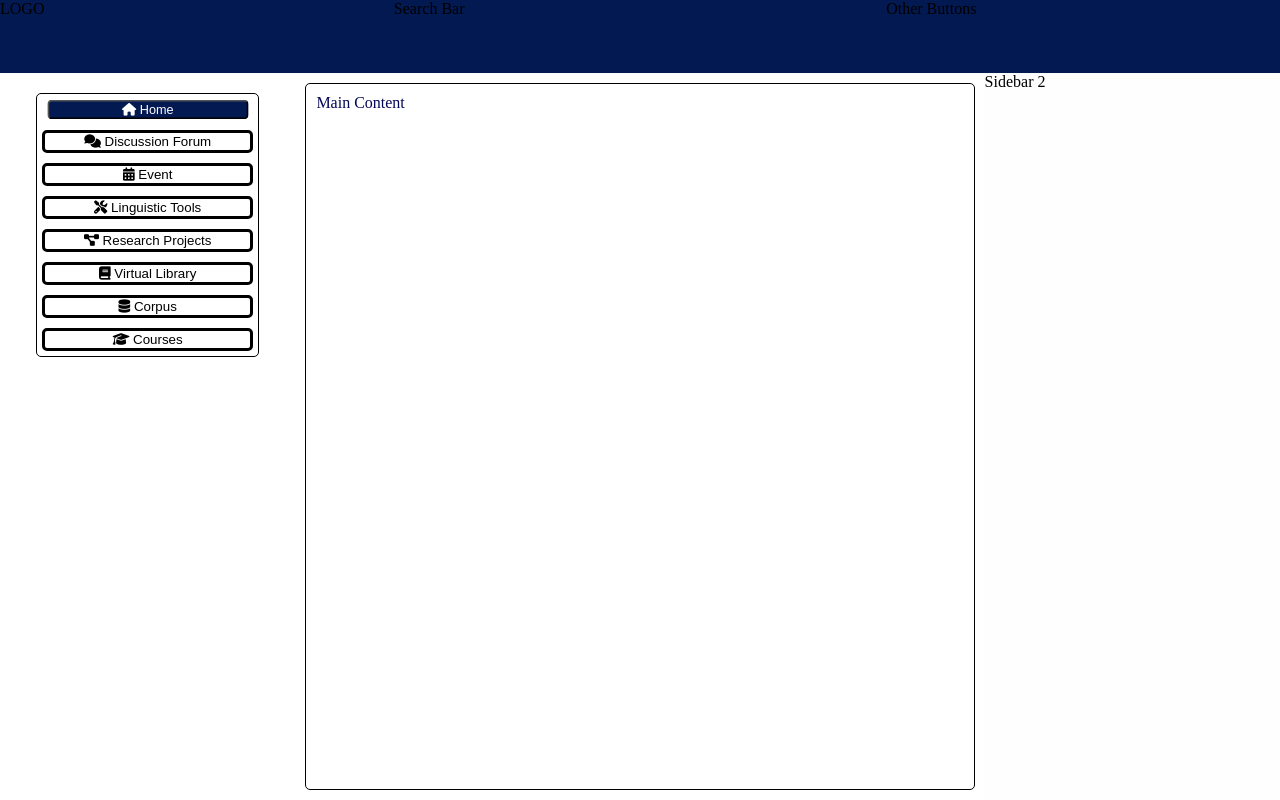
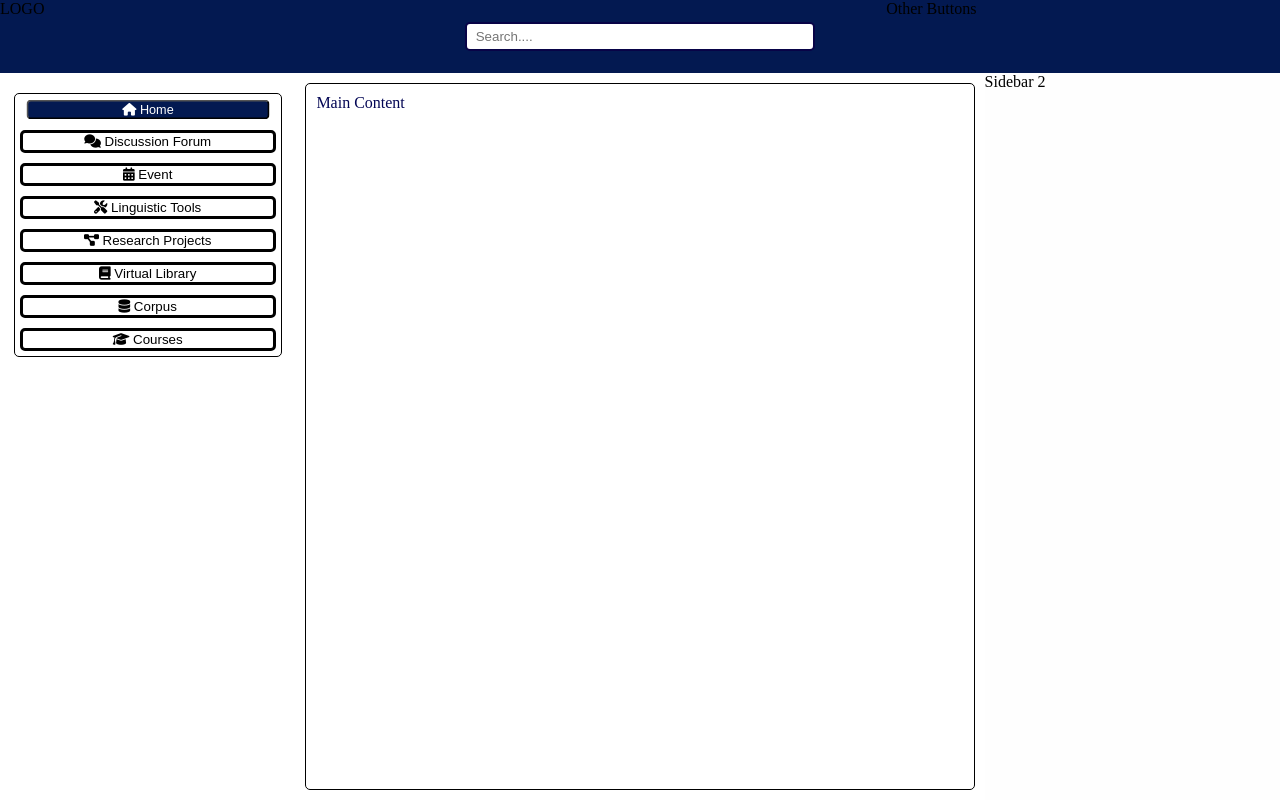
Before and after one commit to boujoudev/Collaborative-Platform-for-Arabic-Language-Processing, a React (Vite) app in the folder platforme-front/: page / in a window 1280 px wide. Built offline with nearby package versions, Linux system fonts and the light colour scheme.

Commit message:
front side barre

```diff
--- a/platforme-front/package.json
+++ b/platforme-front/package.json
@@ -11,7 +11,9 @@
   },
   "dependencies": {
     "react": "^19.0.0",
-    "react-dom": "^19.0.0"
+    "react-dom": "^19.0.0",
+    "react-icons": "^5.5.0",
+    "react-router-dom": "^7.3.0"
   },
   "devDependencies": {
     "@eslint/js": "^9.21.0",
--- a/platforme-front/src/App.css
+++ b/platforme-front/src/App.css
@@ -24,6 +24,9 @@ body {
     "side1 side1 side1 main main main main main main main side2 side2 side2";
 }
 
+/* 9esemT page dyali l des zones */
+/* *************************************************************************************************** */
+
 .platformName {
   grid-area: logo;
   background-color: rgb(3, 25, 81);
@@ -39,15 +42,7 @@ body {
   background-color: rgb(3, 25, 81);
 }
 
-.aside1 {
-  padding-top: 20px;
-  grid-area: side1;
-  background-color: rgb(255, 255, 255);
-  display: flex;
-  flex-direction: row;
-  align-items: start;
-  justify-content: center;
-}
+
 
 .aside2 {
   grid-area: side2;
@@ -68,12 +63,24 @@ main {
   -o-border-radius: 5px;
 }
 
+/* hada kamel mna w ahbet kamel side barre a gauche */
+/* ******************************************************** */
+.aside1 {
+  padding-top: 20px;
+  grid-area: side1;
+  background-color: rgb(255, 255, 255);
+  display: flex;
+  flex-direction: row;
+  align-items: start;
+  justify-content: center;
+}
+
 .menue {
   display: flex;
   flex-direction: column;
   /*height: 75%;
   */
-  width: 75%;
+  width: 90%;
   border: 1px solid black;
   border-radius: 5px;
   -webkit-border-radius: 5px;
@@ -92,6 +99,7 @@ main {
   -moz-border-radius: 5px;
   -ms-border-radius: 5px;
   -o-border-radius: 5px;
+
 }
 
 .false:hover {
@@ -113,3 +121,41 @@ main {
   -ms-border-radius: 5px;
   -o-border-radius: 5px;
 }
+
+/* hada kamel mna w etla3 kamel side barre a gauche */
+/* ******************************************************** */
+
+
+/* barre de recherch principale */
+.search{
+
+}
+
+#barreDeRecherchePrincipale{
+  color: black;
+  width: 350px;
+  padding: 5px;
+  font-size: auto;
+  border: 2px solid #080347;
+  border-radius: 5px;
+  outline: none;
+  transition: all 0.3s ease-in-out;
+  -webkit-border-radius: 5px;
+  -moz-border-radius: 5px;
+  -ms-border-radius: 5px;
+  -o-border-radius: 5px;
+}
+
+.barreDeRecherch {
+  grid-area: barR;
+  background-color: rgb(3, 25, 81);
+  display: flex;
+  flex-direction: row;
+  align-items: center;
+  justify-content: center;
+
+}
+
+
+
+/* ************************************************************************ */
--- a/platforme-front/src/App.jsx
+++ b/platforme-front/src/App.jsx
@@ -1,11 +1,14 @@
 import "./App.css";
 import SIdeBarre1 from "./component/SIdeBarre1";
+import BarreDERecherche from "./component/BarreDERecherche";
 
 function App() {
   return (
     <div className="grid-container">
       <div className="platformName">LOGO</div>
-      <div className="barreDeRecherch">Search Bar</div>
+      <div className="barreDeRecherch">
+        <BarreDERecherche/>
+      </div>
       <div className="otherButton">Other Buttons</div>
       <aside className="aside1">
         <SIdeBarre1/>
--- /dev/null
+++ b/platforme-front/src/component/BarreDERecherche.jsx
@@ -0,0 +1,11 @@
+import React from "react";
+
+const BarreDERecherche = () => {
+
+    return <div className="search-box">
+        <input type="search" id="barreDeRecherchePrincipale" placeholder=" Search...."/>
+
+    </div>;
+};
+
+export default BarreDERecherche;
```
Also changed, not shown: 1 other file (tests, documents, lock files or other folders).
